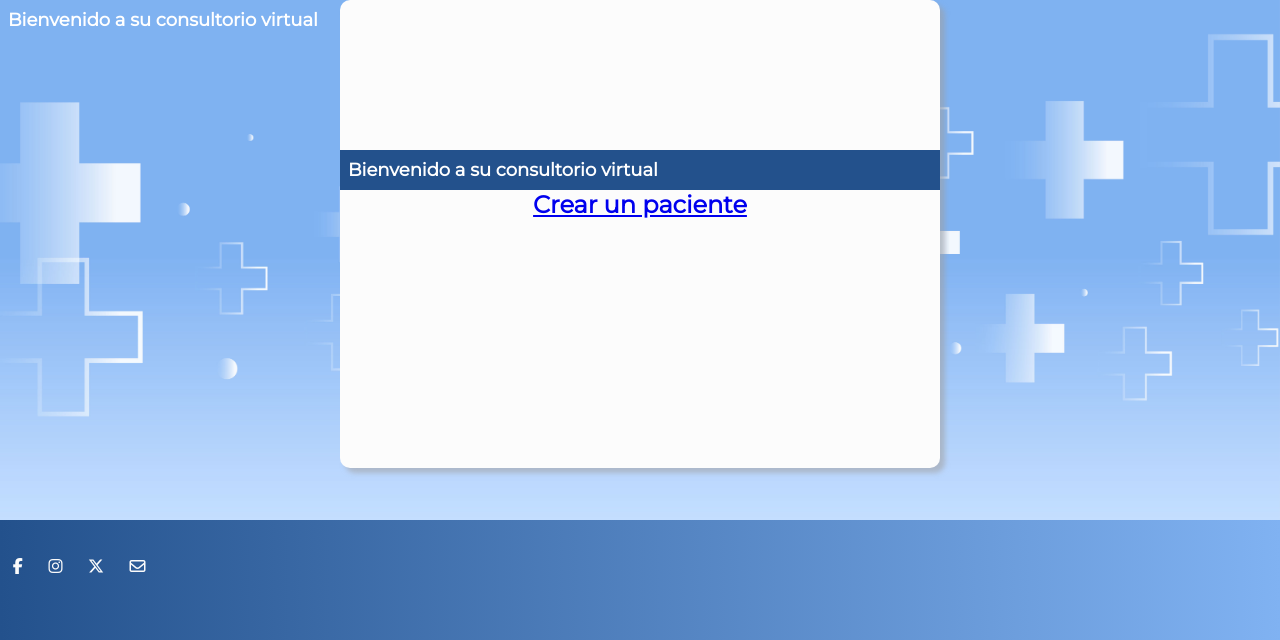
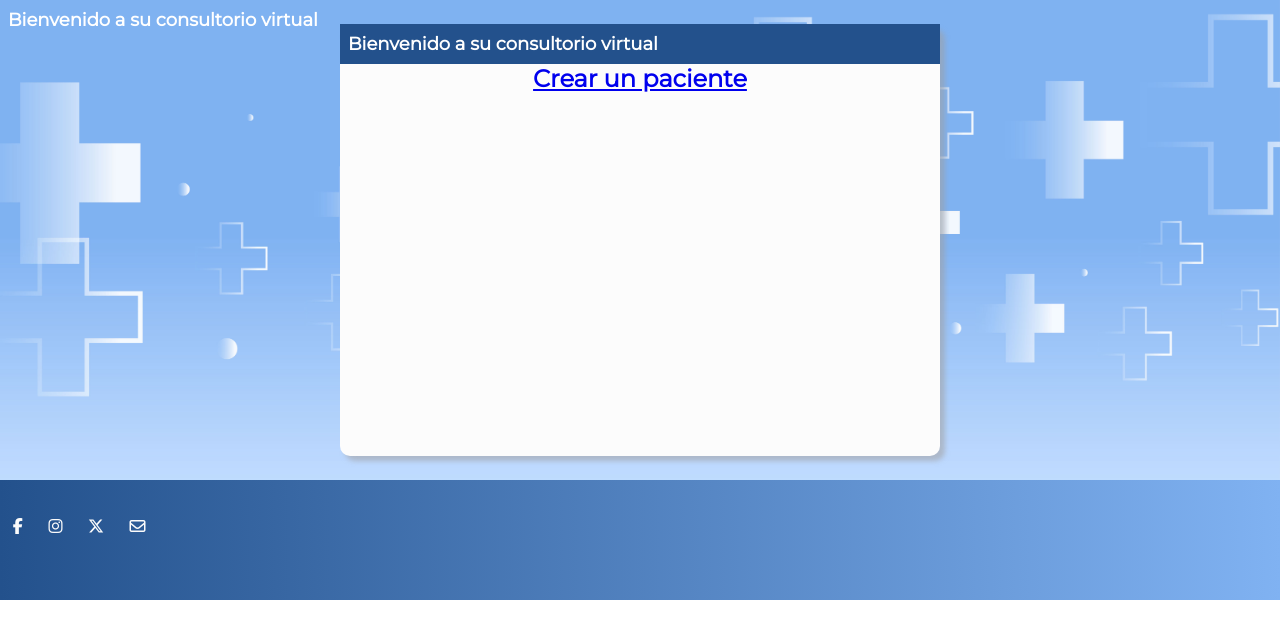
Before and after one commit to GuirinV/deploy_TP2_BACKEND, a Django app: page /paciente/ in a window 1280 px wide. Shown: the part 160-800 px from the top of the page. Run offline with Django 5.2, Linux system fonts and the light colour scheme; data that the repository does not hold is empty; some libraries are stand-ins or nearby versions.

Commit message:
Prueba tamañs

```diff
--- a/app_consultorio/templates/paciente.html
+++ b/app_consultorio/templates/paciente.html
@@ -4,7 +4,7 @@
 
   <body>
 
-    <main class="contenedor">
+    <main class="contenedor_main">
       <section class="contacto">
         <h1>Bienvenido a su consultorio virtual</h1>
         <h2><a href="{% url 'paciente:create' %}">Crear un paciente</a></h2>
--- a/static/css/maincontacto.css
+++ b/static/css/maincontacto.css
@@ -23,8 +23,9 @@ main{
 }
 
 .list {
-    height: 100px;
+    height: 500px;
     width: 100%;
+    display: flex;
     gap: rem;
     /*background-color: var(--blanco);
     box-shadow: inset 0vh 1vh #bbbbbb0c;
```
